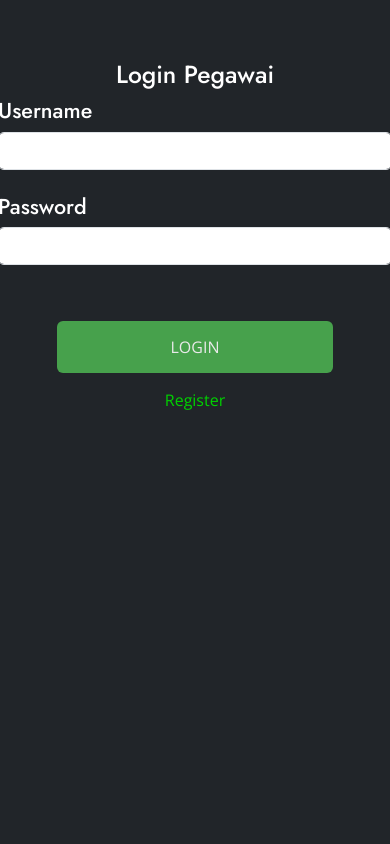
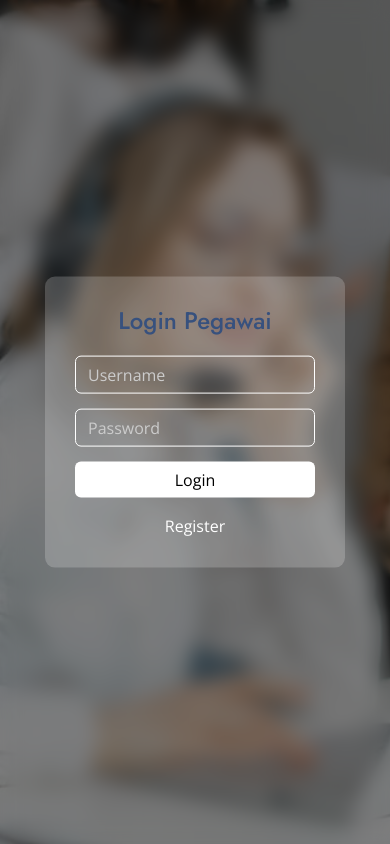
Before and after one commit to Faiz2979/Latian-1, a PHP site: page /content/login.php in a window 390 px wide. Run offline with PHP 8.4, Linux system fonts and the light colour scheme.

Commit message:
login ui

```diff
--- a/assets/css/main.css
+++ b/assets/css/main.css
@@ -2126,3 +2126,55 @@ td{
 .regis{
   color: #00d100;
 }
+.overlay {
+  position: absolute;
+  top: 0;
+  left: 0;
+  right: 0;
+  bottom: 0;
+  background: rgba(0, 0, 0, 0.5);
+  backdrop-filter: blur(10px); /* Blurred overlay */
+}
+.login-box {
+  position: absolute;
+  top: 50%;
+  left: 50%;
+  transform: translate(-50%, -50%);
+  background: rgba(255, 255, 255, 0.2);
+  padding: 30px;
+  border-radius: 10px;
+  color: #fff;
+  width: 300px;
+}
+.login-box h2 {
+  margin-bottom: 20px;
+  font-size: 24px;
+  text-align: center;
+}
+.form-control {
+  background: transparent;
+  color: #fff;
+  border: 1px solid #fff;
+  margin-bottom: 15px;
+}
+.form-control::placeholder {
+  color: #ccc;
+}
+.btn-login {
+  width: 100%;
+  background-color: #fff;
+  color: #000;
+  border: none;
+}
+.btn-login:hover {
+  background-color: #ccc;
+}
+.bg-img-home{
+  background-image: url('../img/services.jpg');
+  background-size: cover;
+  background-position: center;
+  background-attachment: fixed;
+  background-repeat: no-repeat;
+  height: 100vh;
+  width: 100%;
+}
--- a/content/login.php
+++ b/content/login.php
@@ -1,25 +1,19 @@
 <?php
 include "../main/bfheader.php";
 ?>
-<body class="bg-dark">
-    <div class="row" style="margin-top:50px;">
-    <div class="col-md"></div>
-    <div class="col-md rounded bg-succes" style="padding:10px">
+<body class="bg-dark bg-img-home">
+<div class="container">
+<div class="overlay"></div>
+    <div class="login-box">
+        <h2>Login Pegawai</h2>
         <form action="../pr/pr_login.php" method="post">
-          <h2 style="color: white;" align="center">Login Pegawai</h2>
-          <h4 style="color:white">Username</h4>
-          <input type="text" name="username" value="" class="form-control">
+            <input type="text" name="username" class="form-control" placeholder="Username">
+            <input type="password" name="password" class="form-control" placeholder="Password">
+            <button type="submit" class="btn btn-login">Login</button>
+        </form>
+        <div class="text-center mt-3">
+            <a href="register.php" class="text-white">Register</a>
+        </div>
+    </div>
 
-          <br>
-          <h4 style="color:white">Password</h4>
-          <input type="password" name="password" class="form-control"><br>
-          <br>
-          <center><input type="submit" name="login" class="btn btn-kirim" value="LOGIN"></center>
-        </form>
-        <center>
-          <a href="register.php" class="btn regis">Register</a>
-        </center>
-    </div>
-    <div class="col-md"></div>
-  </div>
     <script src="https://cdn.jsdelivr.net/npm/bootstrap@5.0.1/dist/js/bootstrap.bundle.min.js" integrity="sha384-gtEjrD/SeCtmISkJkNUaaKMoLD0//ElJ19smozuHV6z3Iehds+3Ulb9Bn9Plx0x4" crossorigin="anonymous"></script>
```
